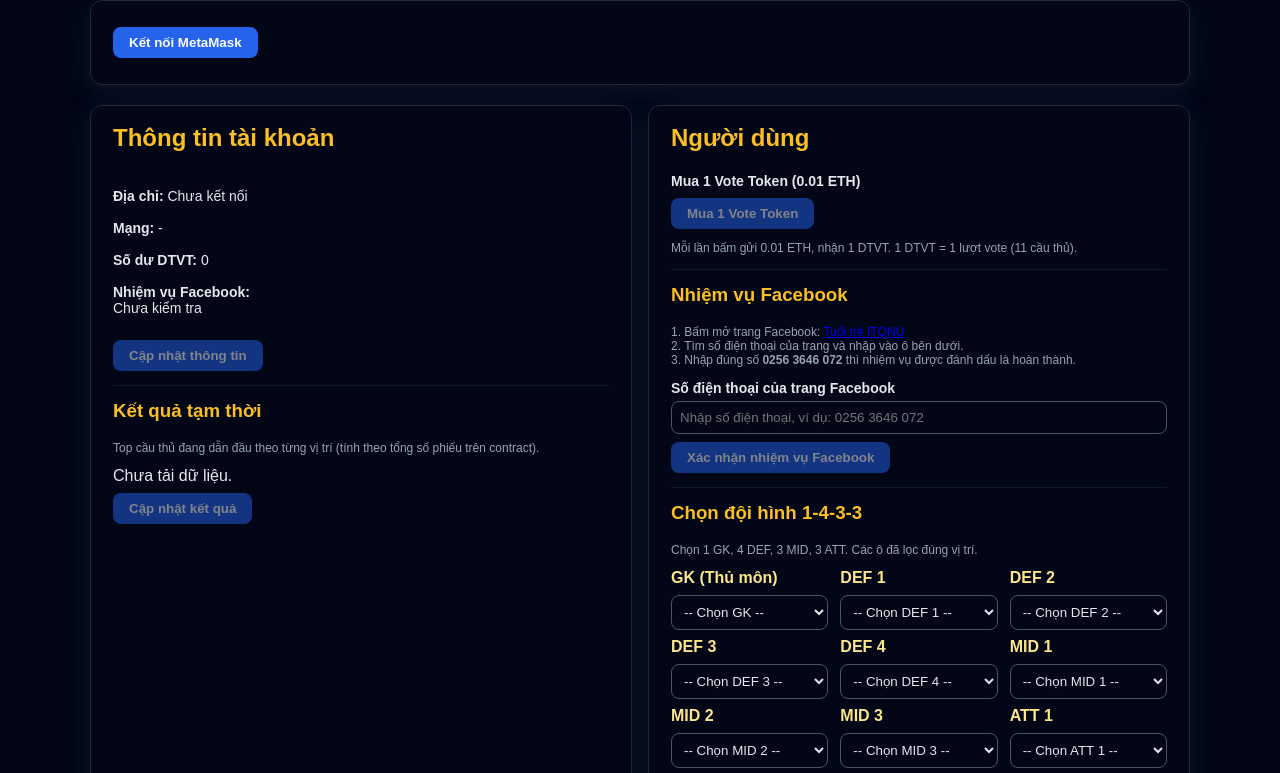
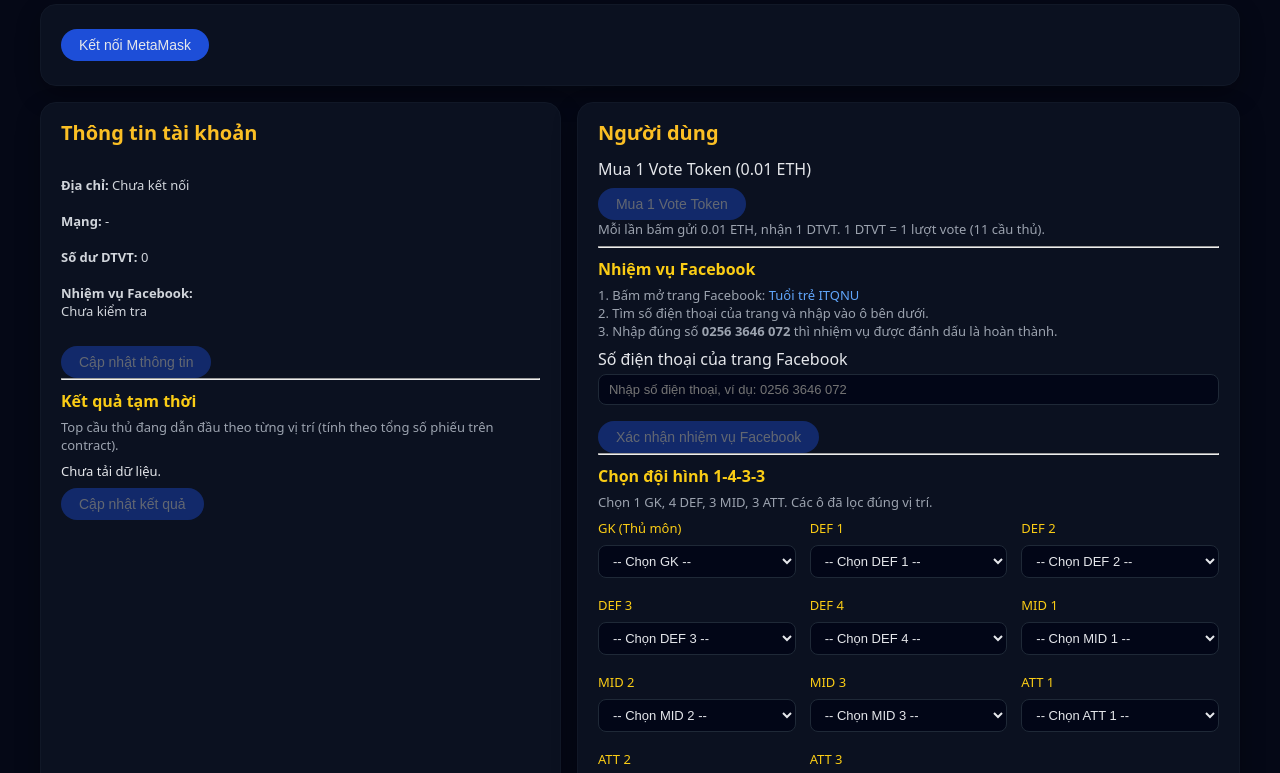
Before and after one commit to Taideptraivn/dreamteam-vote, a plain HTML site: page index.html in a window 1280 px wide. Shown: the part 79-852 px from the top of the page. Drawn offline with Linux system fonts and the light colour scheme.

Commit message:
Update style.css

```diff
--- a/style.css
+++ b/style.css
@@ -1,108 +1,167 @@
-body {
-  font-family: Arial, sans-serif;
-  background: #020617;
-  color: #e5e7eb;
+/* Reset nhẹ */
+* {
+  box-sizing: border-box;
   margin: 0;
-  padding: 20px;
+  padding: 0;
 }
 
-h1, h2, h3 {
-  color: #fbbf24;
-  margin-top: 0;
+body {
+  font-family: system-ui, -apple-system, BlinkMacSystemFont, "Segoe UI", sans-serif;
+  background: #050816;
+  color: #e5e7eb;
+  padding: 24px;
 }
 
+/* Layout chính */
 .container {
-  max-width: 1100px;
+  max-width: 1200px;
   margin: 0 auto;
 }
 
-.card {
-  background: #020617;
-  border-radius: 12px;
-  padding: 18px 22px;
-  margin-bottom: 20px;
-  box-shadow: 0 8px 24px rgba(15, 23, 42, 0.9);
-  border: 1px solid #1f2937;
+h1 {
+  font-size: 32px;
+  color: #fbbf24;
+  margin-bottom: 16px;
+  display: flex;
+  align-items: center;
+  gap: 8px;
 }
 
+.row {
+  display: grid;
+  grid-template-columns: 1.1fr 1.4fr;
+  gap: 16px;
+  margin-top: 16px;
+}
+
+/* Card */
+.card {
+  background: #0b1120;
+  border-radius: 16px;
+  border: 1px solid #111827;
+  padding: 16px 20px;
+  box-shadow: 0 10px 25px rgba(0,0,0,0.3);
+  margin-bottom: 16px;
+}
+
+.card h2 {
+  font-size: 20px;
+  color: #fbbf24;
+  margin-bottom: 12px;
+}
+
+.card h3 {
+  font-size: 16px;
+  color: #facc15;
+  margin: 10px 0 6px;
+}
+
+/* Text helper */
+.small {
+  font-size: 13px;
+  color: #9ca3af;
+  margin-bottom: 8px;
+}
+
+.status {
+  font-size: 13px;
+  color: #d1d5db;
+  margin-top: 8px;
+  white-space: pre-line;
+}
+
+/* Buttons */
 button {
-  padding: 8px 16px;
-  border-radius: 8px;
+  background: #1d4ed8;
+  color: #e5e7eb;
   border: none;
+  border-radius: 999px;
+  padding: 8px 18px;
+  font-size: 14px;
   cursor: pointer;
-  font-weight: 600;
   margin-top: 8px;
+  transition: background 0.15s ease, transform 0.05s ease;
+}
+
+button:hover:not(:disabled) {
   background: #2563eb;
-  color: white;
+  transform: translateY(-1px);
 }
 
 button:disabled {
-  opacity: 0.5;
+  opacity: 0.4;
   cursor: not-allowed;
 }
 
-input, select, textarea {
+/* Inputs & selects */
+input,
+select {
   width: 100%;
-  padding: 8px;
+  padding: 7px 10px;
+  margin-top: 4px;
+  margin-bottom: 8px;
   border-radius: 8px;
-  border: 1px solid #4b5563;
+  border: 1px solid #1f2937;
   background: #020617;
   color: #e5e7eb;
-  margin-top: 4px;
-  box-sizing: border-box;
+  font-size: 13px;
 }
 
-label {
-  font-size: 14px;
-  font-weight: 600;
+input:focus,
+select:focus {
+  outline: none;
+  border-color: #3b82f6;
 }
 
-.row {
-  display: flex;
-  gap: 16px;
-  flex-wrap: wrap;
+/* Link */
+.link {
+  color: #60a5fa;
+  text-decoration: none;
 }
 
-.row .card {
-  flex: 1 1 320px;
+.link:hover {
+  text-decoration: underline;
 }
 
-.small {
-  font-size: 12px;
-  color: #9ca3af;
+/* Vị trí chọn cầu thủ */
+.position-grid {
+  display: grid;
+  grid-template-columns: repeat(3, minmax(0, 1fr));
+  gap: 10px 14px;
+  margin-top: 8px;
+  margin-bottom: 10px;
 }
 
-.status {
-  margin-top: 8px;
-  font-size: 14px;
-  white-space: pre-line;
+.position-box-title {
+  font-size: 13px;
+  color: #facc15;
+  margin-bottom: 4px;
 }
 
+/* Badge trạng thái */
 .badge {
   display: inline-block;
   padding: 2px 8px;
   border-radius: 999px;
+  background: #16a34a22;
+  color: #bbf7d0;
   font-size: 11px;
-  background: #047857;
-  color: white;
-  margin-left: 6px;
 }
 
-hr {
-  border: none;
-  border-top: 1px solid #111827;
-  margin: 14px 0;
+/* Leaderboard */
+#leaderboard {
+  margin-top: 6px;
+  font-size: 13px;
+  line-height: 1.4;
 }
 
-.position-grid {
-  display: grid;
-  grid-template-columns: repeat(auto-fit, minmax(150px, 1fr));
-  gap: 8px 12px;
-  margin-top: 8px;
+.lb-group {
+  margin-bottom: 8px;
 }
 
-.position-box-title {
-  font-weight: 700;
-  margin-bottom: 4px;
-  color: #fde68a;
+/* Responsive */
+@media (max-width: 900px) {
+  .row {
+    grid-template-columns: 1fr;
+  }
 }
```
